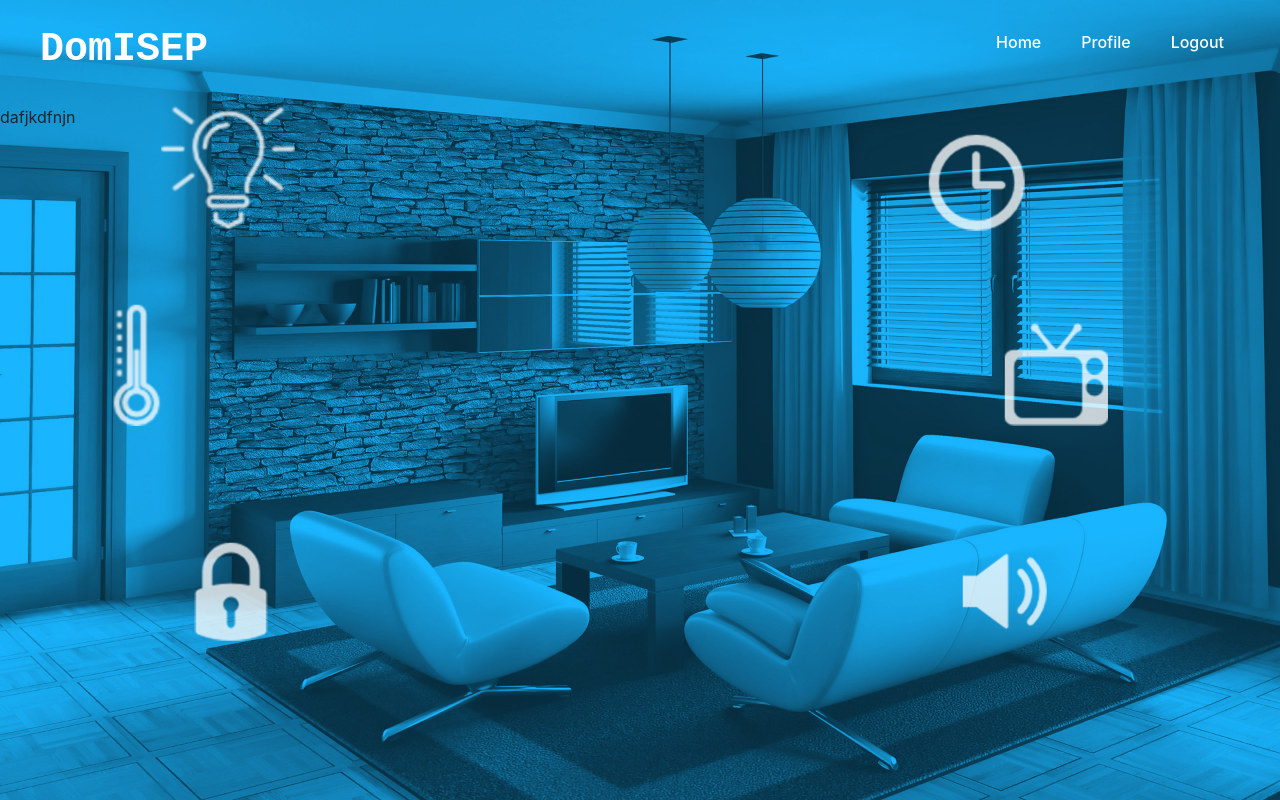
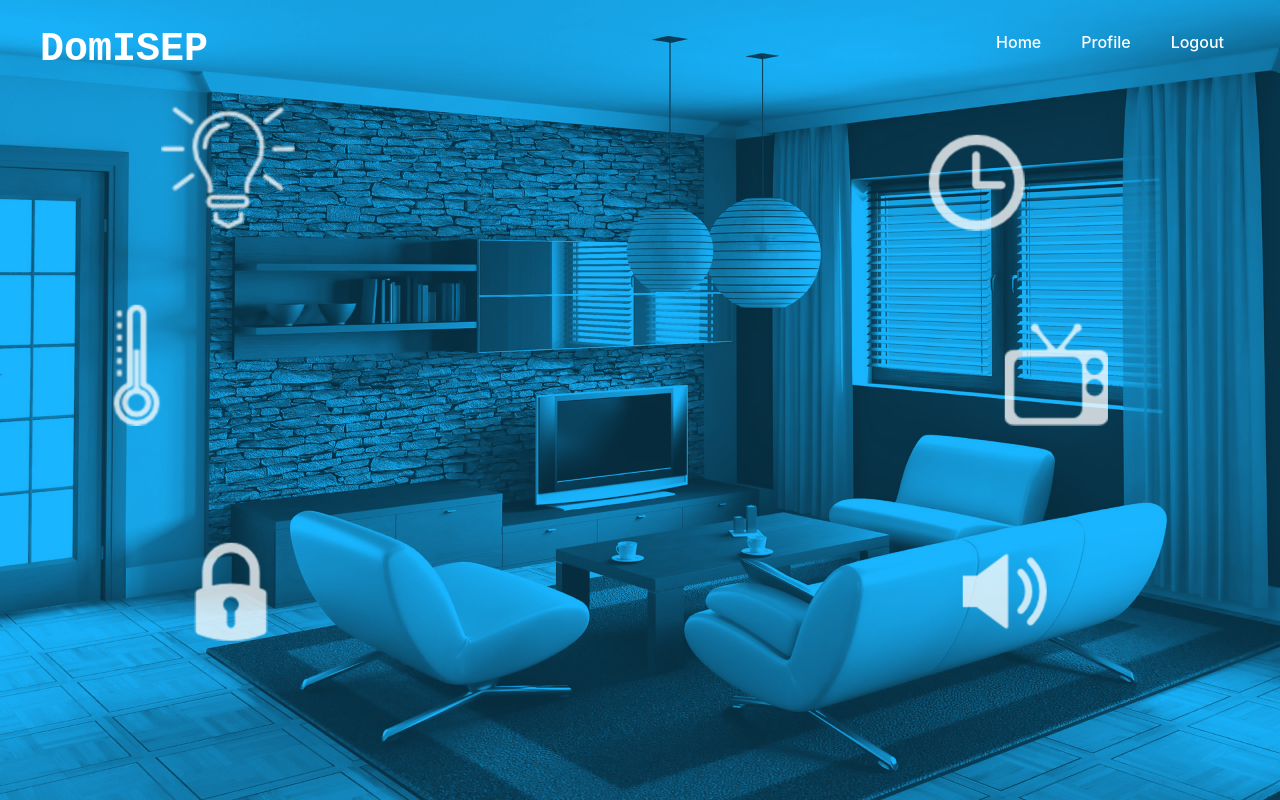
Before and after one commit to AaronGMichael/DOMISEP, a PHP site: page /views/home.php in a window 1280 px wide. Run offline with PHP 8.4, Linux system fonts and the light colour scheme.

Commit message:
removing junk text

```diff
--- a/views/home.php
+++ b/views/home.php
@@ -5,4 +5,3 @@ include_once('../layout/header.php');
 <?php
 include('../layout/footer.php');
 ?>
-dafjkdfnjn
```
